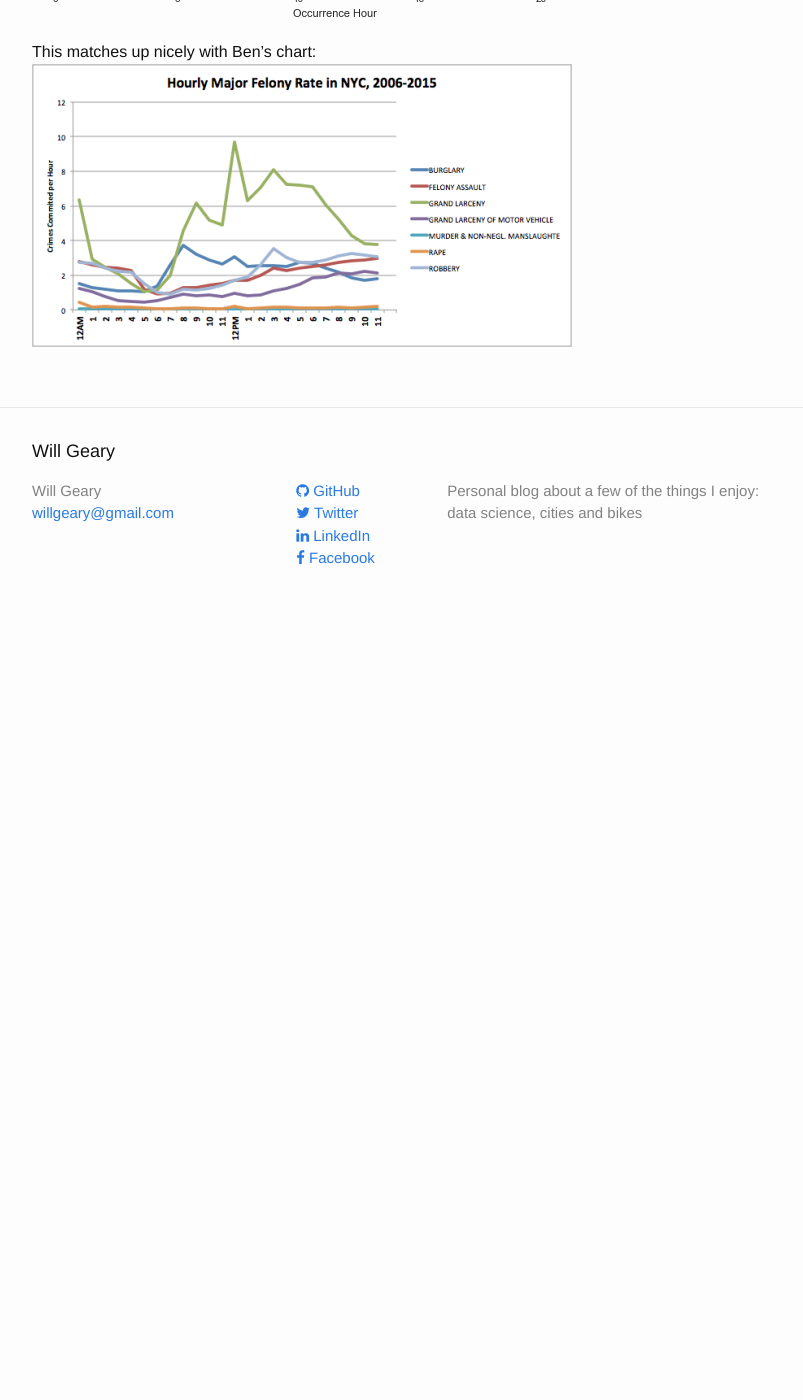
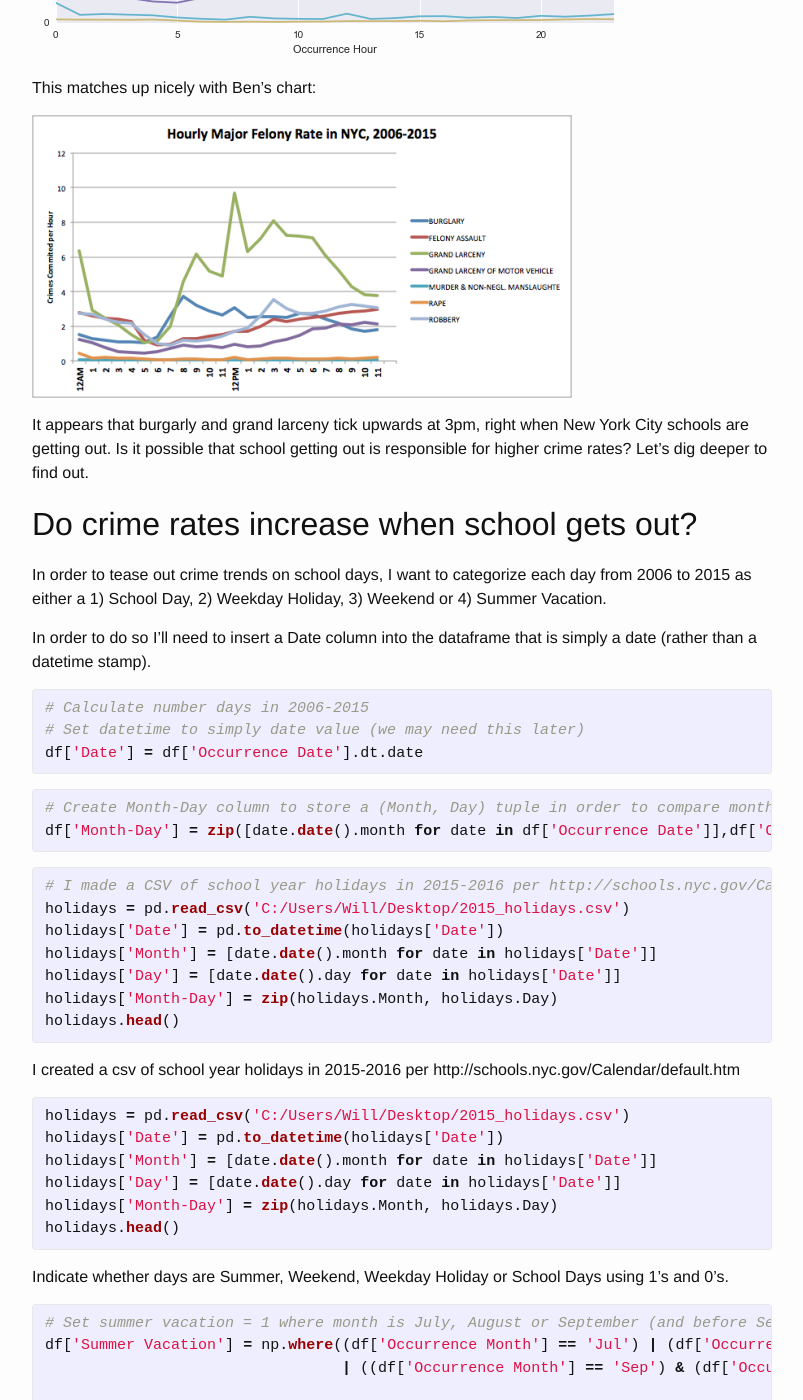
Before and after one commit to willgeary/willgeary.github.io, a Jekyll site: the page built from _posts/2016-05-18-when-does-crime-happen-in-new-york-city.markdown, in a window 1280 px wide and 1400 px high, scrolled down 3438 px. Shown: the whole window, without its empty margins (238-1041 px from the left). Built offline with Jekyll 4.4.1, drawn with Linux system fonts in a browser that asks for light colours; nearby versions of some CDN libraries; before the commit the page ends 4068 px from its top, so only the background shows below that; some of the changed text lies outside the part shown.

Commit message:
Save my work

```diff
--- a/_posts/2016-05-18-when-does-crime-happen-in-new-york-city.markdown
+++ b/_posts/2016-05-18-when-does-crime-happen-in-new-york-city.markdown
@@ -9,7 +9,7 @@
 You may view my complete notebook [here][jupyter-notebook].
 
 
-### Set up the environment
+## Set up the environment
 Import the necessary libraries.
 
 {% highlight python %}
@@ -24,7 +24,7 @@
 %matplotlib inline
 {% endhighlight %}
 
-### Load the raw data
+## Load the raw data
 Download the csv directly from the NYC Open Data site and load it into a data frame.
 
 {% highlight python %}
@@ -39,7 +39,7 @@
 raw_data.dtypes
 {% endhighlight %}
 
-### Clean the data
+## Clean the data
 Select years 2006 through 2015 into new data frame.
 
 {% highlight python %}
@@ -78,7 +78,7 @@
 {% endhighlight %}
 
 
-### What times of day do major felonies happen?
+## What times of day do major felonies happen?
 `groupby` Occurrence Hour and Offense. `count()` the number of rows.
 {% highlight python %}
 offense_by_hour = df['Occurrence Date'].groupby([df['Occurrence Hour'], df['Offense']]).count().unstack()
@@ -112,7 +112,98 @@
 
 
 This matches up nicely with Ben's chart:
+
 ![fig1]({{ site.url }}/assets/2016-05-18-fig2.png)
+
+It appears that burgarly and grand larceny tick upwards at 3pm, right when New York City schools are getting out. Is it possible that school getting out is responsible for higher crime rates? Let's dig deeper to find out.
+
+
+## Do crime rates increase when school gets out?
+In order to tease out crime trends on school days, I want to categorize each day from 2006 to 2015 as either a 1) School Day, 2) Weekday Holiday, 3) Weekend or 4) Summer Vacation.
+
+In order to do so I'll need to insert a Date column into the dataframe that is simply a date (rather than a datetime stamp).
+
+{% highlight python %}
+# Calculate number days in 2006-2015
+# Set datetime to simply date value (we may need this later)
+df['Date'] = df['Occurrence Date'].dt.date
+{% endhighlight %}
+
+{% highlight python %}
+# Create Month-Day column to store a (Month, Day) tuple in order to compare month-days
+df['Month-Day'] = zip([date.date().month for date in df['Occurrence Date']],df['Occurrence Day'])
+{% endhighlight %}
+
+{% highlight python %}
+# I made a CSV of school year holidays in 2015-2016 per http://schools.nyc.gov/Calendar/default.htm
+holidays = pd.read_csv('C:/Users/Will/Desktop/2015_holidays.csv')
+holidays['Date'] = pd.to_datetime(holidays['Date'])
+holidays['Month'] = [date.date().month for date in holidays['Date']]
+holidays['Day'] = [date.date().day for date in holidays['Date']]
+holidays['Month-Day'] = zip(holidays.Month, holidays.Day)
+holidays.head()
+{% endhighlight %}
+
+I created a csv of school year holidays in 2015-2016 per http://schools.nyc.gov/Calendar/default.htm
+{% highlight python %}
+holidays = pd.read_csv('C:/Users/Will/Desktop/2015_holidays.csv')
+holidays['Date'] = pd.to_datetime(holidays['Date'])
+holidays['Month'] = [date.date().month for date in holidays['Date']]
+holidays['Day'] = [date.date().day for date in holidays['Date']]
+holidays['Month-Day'] = zip(holidays.Month, holidays.Day)
+holidays.head()
+{% endhighlight %}
+
+Indicate whether days are Summer, Weekend, Weekday Holiday or School Days using 1's and 0's.
+{% highlight python %}
+# Set summer vacation = 1 where month is July, August or September (and before Sept 9)
+df['Summer Vacation'] = np.where((df['Occurrence Month'] == 'Jul') | (df['Occurrence Month'] =='Aug')
+                                 | ((df['Occurrence Month'] == 'Sep') & (df['Occurrence Day'] < 9)),1,0)
+
+# Set weekend day = 1 where day is Saturday or Sunday
+df['Weekend Day'] = np.where(((df['Day of Week'] == 'Saturday') | (df['Day of Week'] == 'Sunday')),1,0)
+
+# Set weekday holiday = 1 if the month-day was a holiday in 2015. This assumes month-day holidays will be same in other years
+df['Weekday Holiday'] = [1 if monthday in list(holidays['Month-Day']) else 0 for monthday in df['Month-Day']]
+
+# Set school day = 1 if none of the previous three new columns are = 1
+df['School Day'] = np.where((df['Summer Vacation'] != 1) & (df['Weekend Day'] != 1) & (df['Weekday Holiday'] !=1),1,0)
+{% endhighlight %}
+
+Set Day Type equal to the correct type of day.
+{% highlight python %}
+def day_type(row):
+    if row['Summer Vacation'] == 1:
+        return 'Summer Vacation'
+    if row['Weekend Day'] == 1:
+        return 'Weekend Day'
+    if row['Weekday Holiday'] == 1:
+        return 'Weekday Holiday'
+    if row['School Day'] == 1:
+        return 'School Day'
+
+df['Day Type'] = df.apply(lambda row: day_type(row), axis=1)
+
+# Convert Day Type column to categorical
+df['Day Type'] = df['Day Type'].astype('category')
+{% endhighlight %}
+
+Plot Hourly Felony Rate in NYC by day type.
+
+{% highlight python %}
+crimes_by_day_type = df['Occurrence Date'].groupby([df['Occurrence Hour'], df['Day Type']]).count().unstack()
+crime_rate_hourly_by_day_type = crimes_by_day_type.div(days)
+crime_rate_hourly_by_day_type.plot(figsize=(10,8), title='Hourly Felony Rate in NYC is Higher on School Days');
+{% endhighlight %}
+
+![fig]({{ site.url }}/assets/2016-05-18-fig3.png)
+
+
+
+
+
+
+
 
 
 [iquantny-post]: http://iquantny.tumblr.com/post/142278062424/in-nyc-more-robberies-happen-right-when-school
```
Also changed, not shown: assets/2016-05-18-fig3.png (added).
